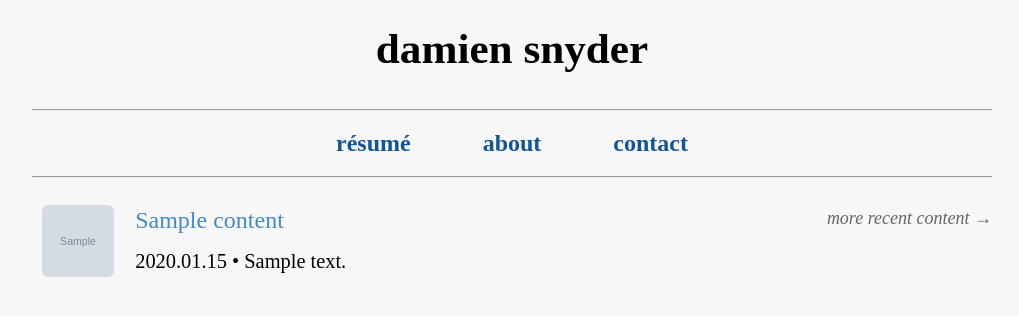
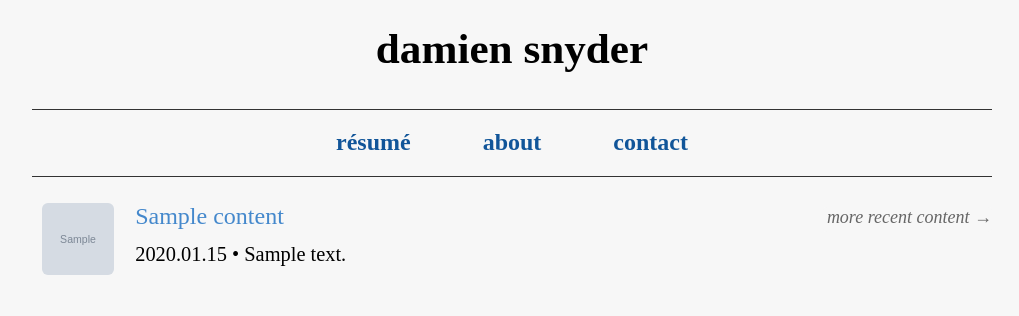
Before and after one commit to damiensnyder/damiens-site-3, a Django app: page / in a window 1280 px wide. Shown: the part 30-346 px from the top of the page, without its empty margins (128-1147 px from the left). Run offline with Django 3.2, Linux system fonts and the light colour scheme; tables that the repository leaves empty hold one stand-in row (values such as "Sample post"); grey boxes marked "Sample" are stand-in pictures; parts of the project's set-up code (start-up, migrations or seed data) failed here and were passed over; some web fonts are replaced.

Commit message:
make hr look uniform in all browsers

```diff
--- a/content/static/content/base.css
+++ b/content/static/content/base.css
@@ -51,6 +51,9 @@ main {
 
 hr {
   width: 100%;
+  border: none;
+  height: 0.05rem;
+  background-color: var(--text-secondary);
 }
 
 p {
@@ -183,8 +186,7 @@ th {
   max-width: 100%;
   font-size: 0.85rem;
   font-weight: 400;
-  white-space: nowrap;
-  text-overflow: ellipsis;
+  height: 1.3rem;
 }
 
 header {
```
